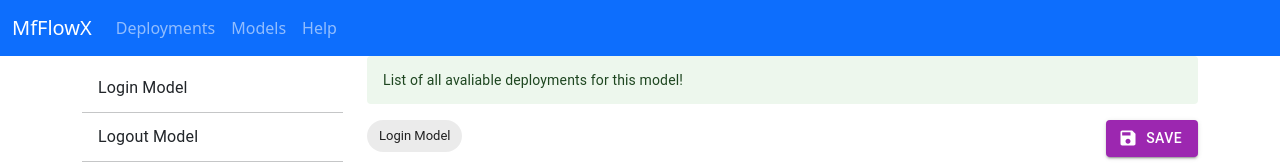
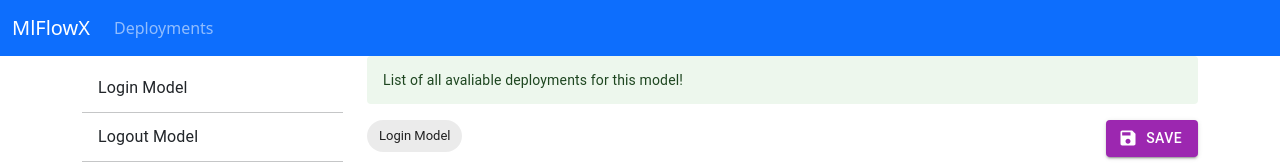
Before and after one commit to harishbohara/mflowx, a React (Create React App) app: page / in a window 1280 px wide. Shown: the top 164 px of the page. Built offline with nearby package versions, Linux system fonts and the light colour scheme; the HTML template or start-up script is replaced by a standard one.

Commit message:
added nav bar to list all items

```diff
--- a/src/components/home/home.js
+++ b/src/components/home/home.js
@@ -9,11 +9,13 @@
         <>
             <Navbar bg="primary" variant="dark">
                 <Container fluid>
-                    <Navbar.Brand href="#home">MfFlowX</Navbar.Brand>
+                    <Navbar.Brand href="#home">MlFlowX</Navbar.Brand>
                         <Nav className="me-auto">
                         <Nav.Link href="#deployments">Deployments</Nav.Link>
+                        {/*
                         <Nav.Link href="#models">Models</Nav.Link>
                         <Nav.Link href="#help">Help</Nav.Link>
+                        */}
                     </Nav>
                 </Container>
             </Navbar>
```
